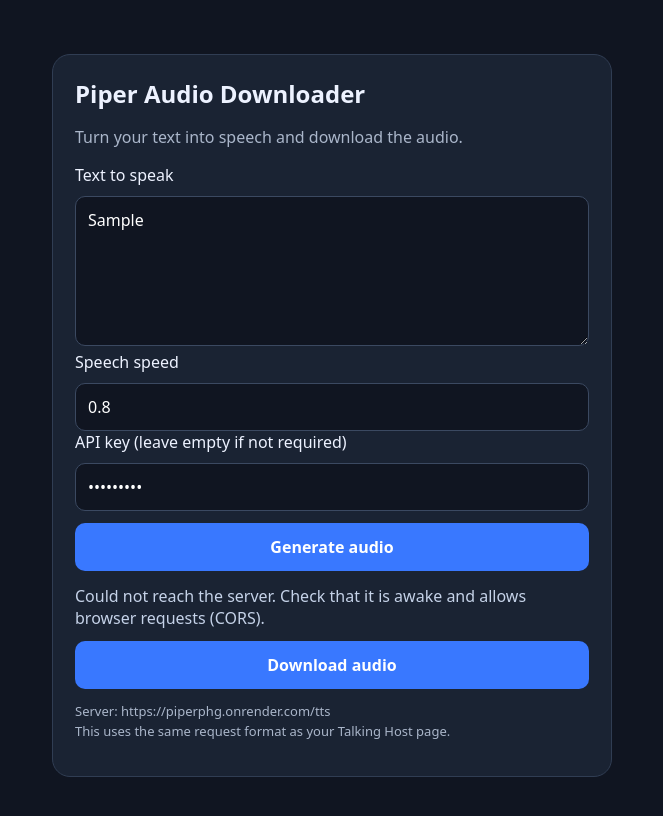
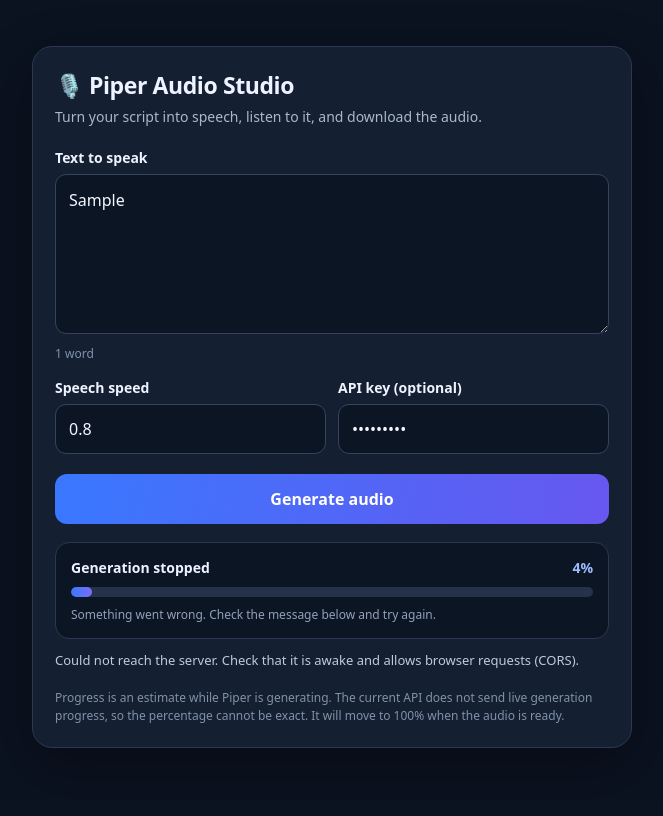
Before and after one commit to felixmikedike-debug/audio-downloader, a plain HTML site: page index.html in a window 1280 px wide. Both pictures are taken after typing "Sample", "Sample123" into the empty fields and a click on the button "Generate audio". Shown: the whole page, without its empty margins (308-971 px from the left). Drawn offline with Linux system fonts and the light colour scheme; no server answers.

Commit message:
Update index.html

```diff
--- a/index.html
+++ b/index.html
@@ -3,38 +3,68 @@
 <head>
 <meta charset="UTF-8">
 <meta name="viewport" content="width=device-width, initial-scale=1">
-<title>Piper Audio Downloader</title>
+<meta name="theme-color" content="#0b1220">
+<title>Piper Audio Studio</title>
 <style>
   *{box-sizing:border-box}
-  body{margin:0;padding:24px 14px;background:#101521;color:#edf2ff;font:16px system-ui,sans-serif}
-  main{max-width:560px;margin:30px auto;background:#1a2333;padding:22px;border:1px solid #303d53;border-radius:18px}
-  h2{margin:0 0 8px}p,small{color:#aab6ca}
-  textarea,input,button{width:100%;font:inherit;border-radius:10px;padding:12px;margin-top:10px}
-  textarea,input{background:#101521;color:#fff;border:1px solid #3b4961}
-  textarea{min-height:150px;resize:vertical}
-  button,a{display:block;text-align:center;border:0;background:#3978ff;color:white;padding:13px;border-radius:10px;margin-top:12px;font-weight:700;text-decoration:none;cursor:pointer}
-  button:disabled{opacity:.55;cursor:wait}
+  body{margin:0;padding:22px 14px;background:#0b1220;color:#eef3ff;font:16px system-ui,-apple-system,Segoe UI,sans-serif}
+  main{max-width:600px;margin:24px auto;background:#141f31;border:1px solid #293951;border-radius:20px;padding:22px;box-shadow:0 18px 55px #0005}
+  h1{font-size:23px;margin:0 0 6px;letter-spacing:-.4px}
+  .intro{color:#aab8ce;margin:0 0 22px;font-size:14px}
+  label{display:block;font-size:14px;font-weight:650;margin:16px 0 7px}
+  textarea,input{width:100%;font:inherit;color:#f5f7ff;background:#0c1524;border:1px solid #34445e;border-radius:11px;padding:13px;outline:none}
+  textarea{min-height:160px;resize:vertical;line-height:1.5}
+  textarea:focus,input:focus{border-color:#6395ff;box-shadow:0 0 0 3px #3978ff22}
+  .row{display:grid;grid-template-columns:1fr 1fr;gap:12px}
+  .hint{color:#8292ab;font-size:12px;margin:6px 0 0}
+  button,.download{width:100%;display:block;text-align:center;border:0;border-radius:12px;padding:14px;margin-top:20px;background:linear-gradient(100deg,#3978ff,#6757ef);color:white;font:inherit;font-weight:750;text-decoration:none;cursor:pointer}
+  button:disabled{opacity:.65;cursor:wait}
+  .progress-card{margin-top:18px;padding:15px;background:#0c1524;border:1px solid #293951;border-radius:14px}
+  .progress-top{display:flex;justify-content:space-between;align-items:center;gap:12px;margin-bottom:10px}
+  #stage{font-size:14px;font-weight:650}
+  #percent{font-size:14px;font-weight:800;color:#9dbbff;font-variant-numeric:tabular-nums}
+  .track{height:10px;background:#25334a;border-radius:99px;overflow:hidden}
+  #bar{height:100%;width:0%;border-radius:99px;background:linear-gradient(90deg,#3978ff,#7b6cff);transition:width .35s ease}
+  #detail{font-size:12px;color:#91a1ba;margin:9px 0 0;line-height:1.45}
+  #status{font-size:13px;color:#bdcbe0;margin-top:12px;overflow-wrap:anywhere;line-height:1.5}
   audio{width:100%;margin-top:18px}
-  #status{min-height:24px;margin-top:14px;color:#c5d2e8;overflow-wrap:anywhere}
-  .note{font-size:13px;line-height:1.5}
+  .download{margin-top:12px;background:#1e9c70}
+  .note{font-size:12px;line-height:1.5;color:#8191aa;margin:18px 0 0}
+  [hidden]{display:none!important}
+  @media(max-width:430px){main{padding:17px}.row{grid-template-columns:1fr}body{padding:10px}}
 </style>
 </head>
 <body>
 <main>
-  <h2>Piper Audio Downloader</h2>
-  <p>Turn your text into speech and download the audio.</p>
+  <h1>🎙️ Piper Audio Studio</h1>
+  <p class="intro">Turn your script into speech, listen to it, and download the audio.</p>
+
   <label for="text">Text to speak</label>
-  <textarea id="text" placeholder="Type or paste your script here..."></textarea>
-  <label for="speed">Speech speed</label>
-  <input id="speed" type="number" min="0.5" max="2" step="0.05" value="0.8">
-  <label for="key">API key (leave empty if not required)</label>
-  <input id="key" type="password" placeholder="Optional API key">
+  <textarea id="text" placeholder="Paste or type your script here..."></textarea>
+  <p class="hint" id="wordCount">0 words</p>
+
+  <div class="row">
+    <div>
+      <label for="speed">Speech speed</label>
+      <input id="speed" type="number" min="0.5" max="2" step="0.05" value="0.8">
+    </div>
+    <div>
+      <label for="key">API key (optional)</label>
+      <input id="key" type="password" placeholder="API key">
+    </div>
+  </div>
+
   <button id="generate">Generate audio</button>
+
+  <section class="progress-card" id="progressCard" hidden aria-live="polite">
+    <div class="progress-top"><span id="stage">Getting ready…</span><span id="percent">0%</span></div>
+    <div class="track"><div id="bar"></div></div>
+    <p id="detail">Preparing your text.</p>
+  </section>
   <div id="status" role="status"></div>
   <audio id="player" controls hidden></audio>
-  <a id="download" hidden download="piper-audio.wav">Download audio</a>
-  <p class="note">Server: https://piperphg.onrender.com/tts<br>
-  This uses the same request format as your Talking Host page.</p>
+  <a id="download" class="download" hidden download="piper-audio.wav">⬇ Download audio</a>
+  <p class="note">Progress is an estimate while Piper is generating. The current API does not send live generation progress, so the percentage cannot be exact. It will move to 100% when the audio is ready.</p>
 </main>
 <script>
 const API_URL = "https://piperphg.onrender.com/tts";
@@ -45,7 +75,47 @@ const button = document.getElementById("generate");
 const statusBox = document.getElementById("status");
 const player = document.getElementById("player");
 const download = document.getElementById("download");
+const progressCard = document.getElementById("progressCard");
+const stageBox = document.getElementById("stage");
+const percentBox = document.getElementById("percent");
+const bar = document.getElementById("bar");
+const detail = document.getElementById("detail");
+const wordCount = document.getElementById("wordCount");
 let audioObjectUrl = null;
+let progressTimer = null;
+
+textBox.addEventListener("input", () => {
+  const words = textBox.value.trim() ? textBox.value.trim().split(/\s+/).length : 0;
+  wordCount.textContent = words.toLocaleString() + (words === 1 ? " word" : " words");
+});
+
+function setProgress(value, stage, message) {
+  const pct = Math.max(0, Math.min(100, Math.round(value)));
+  bar.style.width = pct + "%";
+  percentBox.textContent = pct + "%";
+  if (stage) stageBox.textContent = stage;
+  if (message) detail.textContent = message;
+}
+
+function startEstimatedProgress(words) {
+  const started = Date.now();
+  // A rough visual estimate only. The API does not expose its internal synthesis progress.
+  const expectedSeconds = Math.max(8, words * 0.32 + 5);
+  setProgress(4, "Connecting to Piper…", "Waking the server and sending your text.");
+  progressTimer = setInterval(() => {
+    const elapsed = (Date.now() - started) / 1000;
+    // Slow down near 90% so the bar never claims completion before the server responds.
+    const estimated = 5 + 85 * (1 - Math.exp(-elapsed / (expectedSeconds * 0.72)));
+    const current = Math.max(parseInt(percentBox.textContent, 10) || 0, Math.min(90, estimated));
+    setProgress(current, current < 18 ? "Connecting to Piper…" : "Creating your audio…",
+      current < 18 ? "The server may take a little longer if it is waking up." : "Piper is working on your voice audio. You can keep this page open.");
+  }, 350);
+}
+
+function stopProgress() {
+  if (progressTimer) clearInterval(progressTimer);
+  progressTimer = null;
+}
 
 function base64ToBlob(value, type="audio/wav") {
   const binary = atob(value);
@@ -57,14 +127,27 @@ function base64ToBlob(value, type="audio/wav") {
 async function getAudioResponse(response) {
   const contentType = response.headers.get("content-type") || "";
   if (!contentType.toLowerCase().includes("json")) {
-    return await response.blob();
+    const total = Number(response.headers.get("content-length")) || 0;
+    if (!response.body || !response.body.getReader || !total) return await response.blob();
+    const reader = response.body.getReader();
+    const chunks = [];
+    let received = 0;
+    while (true) {
+      const {done, value} = await reader.read();
+      if (done) break;
+      chunks.push(value);
+      received += value.length;
+      const pct = 90 + (received / total) * 9;
+      setProgress(pct, "Receiving audio…", `Downloading audio data: ${(received/1024).toFixed(0)} KB of ${(total/1024).toFixed(0)} KB.`);
+    }
+    return new Blob(chunks, {type: contentType || "audio/wav"});
   }
 
   const data = await response.json();
   const audioUrl = data.url || data.audio_url || (data.audio && data.audio.url);
   const base64 = typeof data.audio === "string" ? data.audio : data.audio_base64;
-
   if (audioUrl) {
+    setProgress(94, "Fetching audio…", "Piper finished. Getting the audio file ready.");
     const audioResponse = await fetch(audioUrl);
     if (!audioResponse.ok) throw new Error("Could not download the audio returned by the server.");
     return await audioResponse.blob();
@@ -75,41 +158,33 @@ async function getAudioResponse(response) {
 
 button.addEventListener("click", async () => {
   const text = textBox.value.trim();
-  if (!text) {
-    statusBox.textContent = "Enter some text first.";
-    return;
-  }
-
+  if (!text) { statusBox.textContent = "Enter some text first."; textBox.focus(); return; }
+  stopProgress();
   button.disabled = true;
-  button.textContent = "Generating...";
-  statusBox.textContent = "Connecting to Piper server. The first request may take a little longer.";
+  button.textContent = "Generating…";
+  statusBox.textContent = "";
+  progressCard.hidden = false;
   player.hidden = true;
   download.hidden = true;
+  startEstimatedProgress(text.split(/\s+/).length);
 
   try {
     const headers = {"Content-Type": "application/json"};
     const key = keyBox.value.trim();
     if (key) headers.Authorization = /^\w+\s/.test(key) ? key : "Bearer " + key;
-
     const speed = Math.max(0.5, Math.min(2, Number(speedBox.value) || 0.8));
     const response = await fetch(API_URL, {
-      method: "POST",
-      headers,
-      body: JSON.stringify({
-        text,
-        length_scale: Number((1 / speed).toFixed(2)),
-        gap_ms: 400
-      })
+      method: "POST", headers,
+      body: JSON.stringify({text, length_scale: Number((1 / speed).toFixed(2)), gap_ms: 400})
     });
-
     if (!response.ok) {
-      const detail = await response.text();
-      throw new Error("Server error " + response.status + (detail ? ": " + detail.slice(0, 250) : ""));
+      const detailText = await response.text();
+      throw new Error("Server error " + response.status + (detailText ? ": " + detailText.slice(0, 250) : ""));
     }
 
+    setProgress(91, "Preparing your audio…", "The speech is ready. Preparing the playable file.");
     const blob = await getAudioResponse(response);
     if (!blob || !blob.size) throw new Error("The server returned an empty audio file.");
-
     if (audioObjectUrl) URL.revokeObjectURL(audioObjectUrl);
     audioObjectUrl = URL.createObjectURL(blob);
     player.src = audioObjectUrl;
@@ -117,12 +192,15 @@ button.addEventListener("click", async () => {
     download.href = audioObjectUrl;
     const ext = blob.type.includes("mpeg") ? "mp3" : "wav";
     download.download = "piper-audio." + ext;
-    download.textContent = "⬇ Download audio";
     download.hidden = false;
+    stopProgress();
+    setProgress(100, "Your audio is ready!", "Done. Play it here or download the file below.");
     statusBox.textContent = "Audio generated successfully.";
     player.play().catch(() => {});
   } catch (error) {
+    stopProgress();
     const message = error && error.message ? error.message : String(error);
+    setProgress(parseInt(percentBox.textContent, 10) || 0, "Generation stopped", "Something went wrong. Check the message below and try again.");
     statusBox.textContent = /failed to fetch|networkerror|load failed/i.test(message)
       ? "Could not reach the server. Check that it is awake and allows browser requests (CORS)."
       : message;
```
